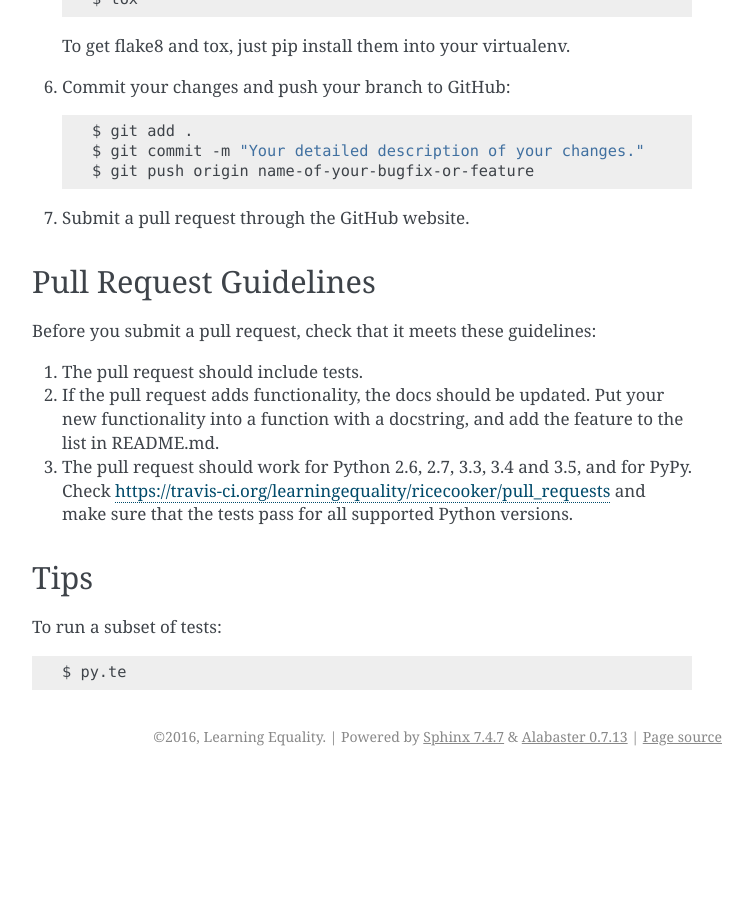
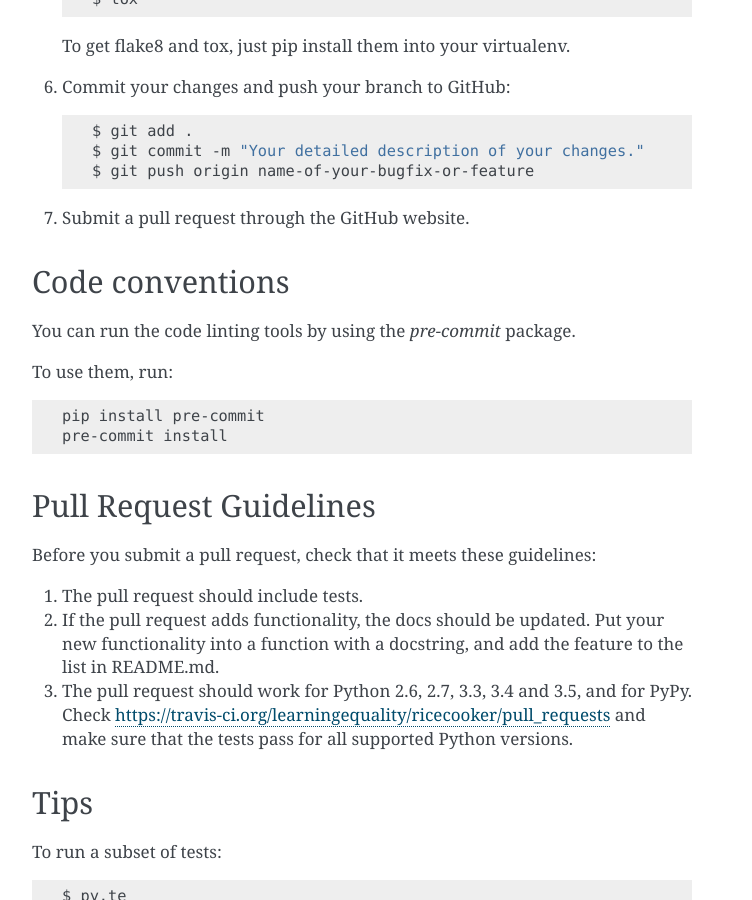
Before and after one commit to learningequality/ricecooker, a Sphinx documentation site: the page built from docs/contributing.rst, in a window 1280 px wide and 900 px high, scrolled down 1860 px. Shown: the whole window, without its empty margins (388-1140 px from the left). Built offline with Sphinx 7.4.7, drawn with Linux system fonts in a browser that asks for light colours; before the commit the page ends 2636 px from its top, so only the background shows below that.

Commit message:
Pre-commit hooks
  - info in docs/contributing.rst

```diff
--- a/docs/contributing.rst
+++ b/docs/contributing.rst
@@ -92,6 +92,18 @@ Ready to contribute? Here's how to set up `ricecooker` for local development.
 
 7. Submit a pull request through the GitHub website.
 
+
+
+Code conventions
+----------------
+You can run the code linting tools by using the `pre-commit` package.
+
+To use them, run::
+
+    pip install pre-commit
+    pre-commit install
+
+
 Pull Request Guidelines
 -----------------------
 
```
Also changed, not shown: .pre-commit-config.yaml (added).
